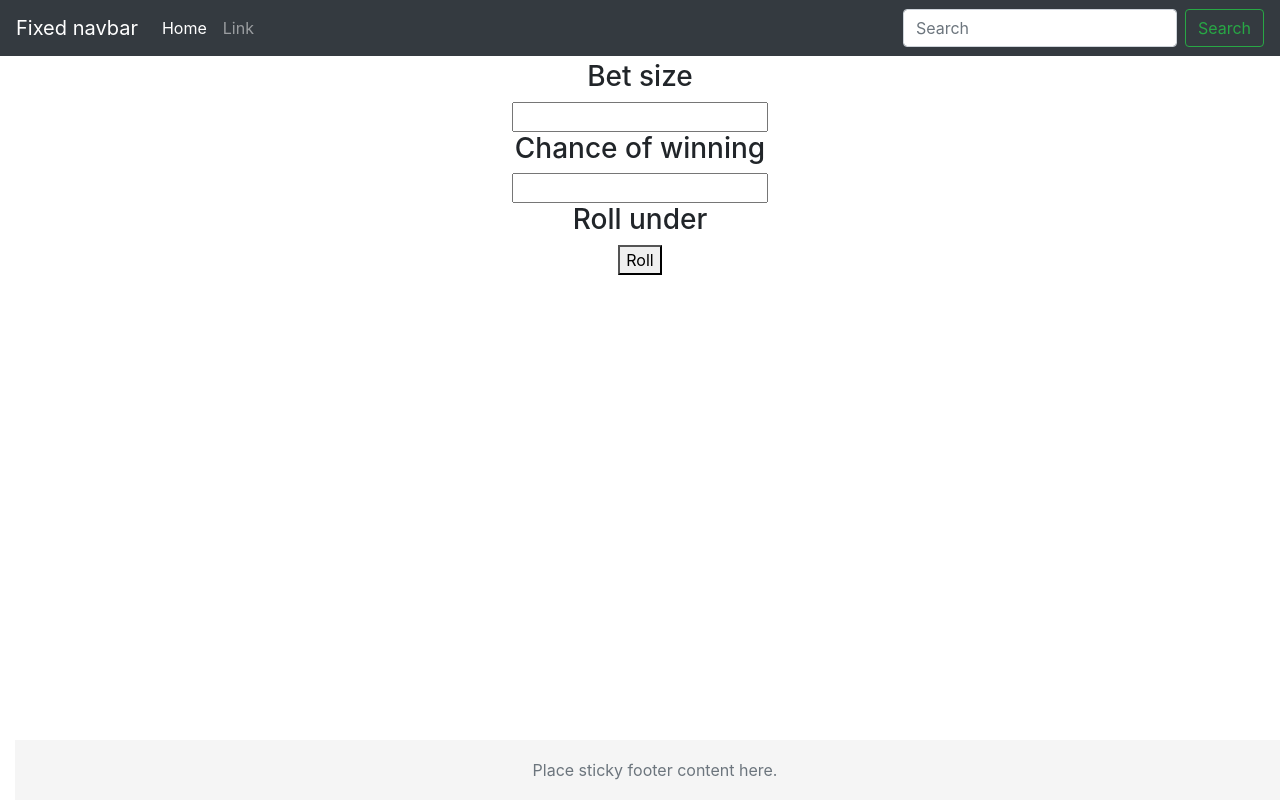
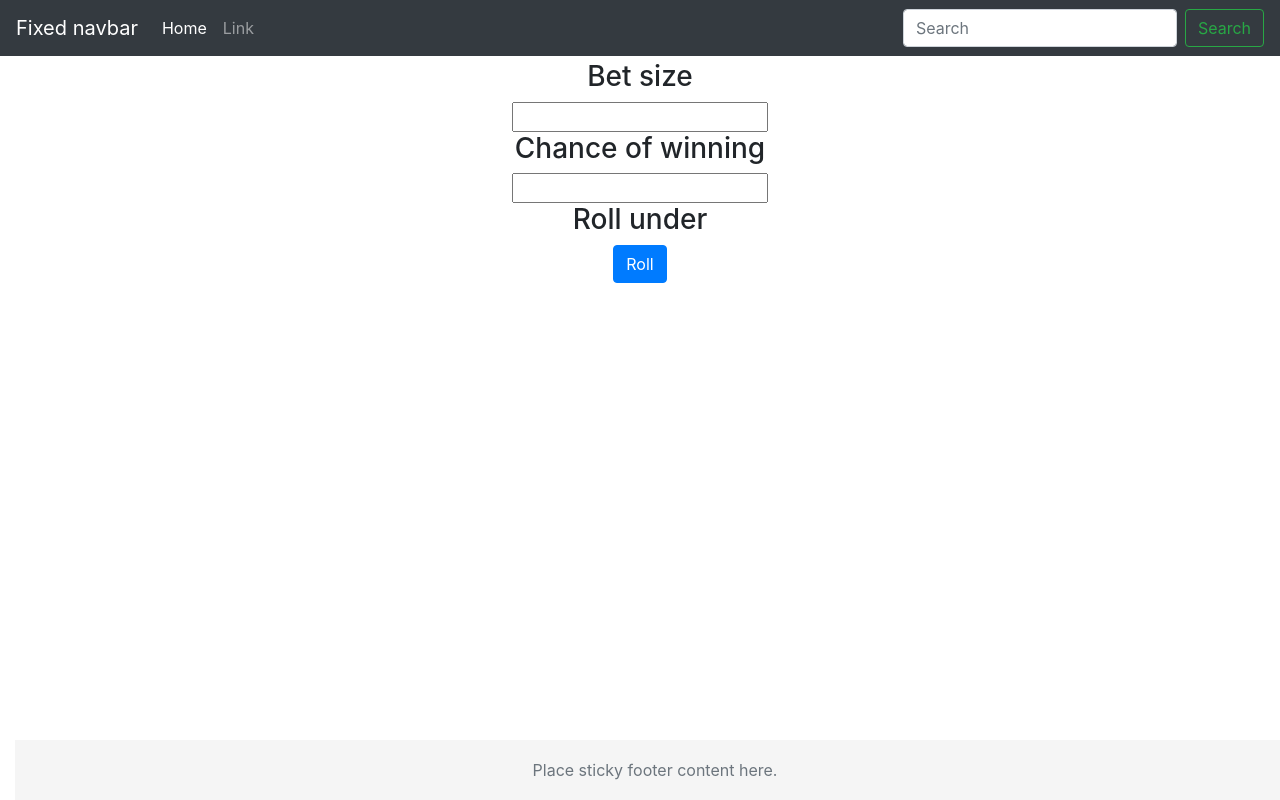
Before and after one commit to richpoteto/React_Dice_Ethereum, a React (Create React App) app: page / in a window 1280 px wide. Built offline with nearby package versions, Linux system fonts and the light colour scheme.

Commit message:
styled button

```diff
--- a/src/components/PlaceBet.js
+++ b/src/components/PlaceBet.js
@@ -39,7 +39,7 @@ class RollUnder extends React.Component {
 class RollButton extends React.Component {
   render() {
     return (
-      <button className="roll-button">Roll</button>
+      <button type="button" className="roll-button btn btn-primary">Roll</button>
     );
   }
 }
```
